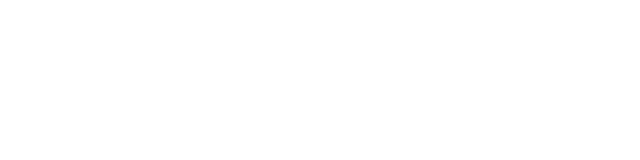
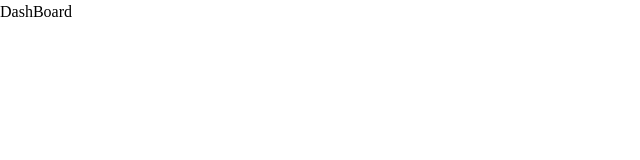
Before and after one commit to rafaeuus/motor-shop-front, a Next.js app: page / in a window 1280 px wide. Shown: the top 160 px of the page, without its empty margins (0-640 px from the left). Built offline with nearby package versions, Linux system fonts and the light colour scheme.

Commit message:
feat: Initial commit

```diff
--- a/src/app/page.tsx
+++ b/src/app/page.tsx
@@ -1,3 +1,3 @@
 export default function Home() {
-  return <main className=""></main>;
+  return <main className="">DashBoard</main>;
 }
```
